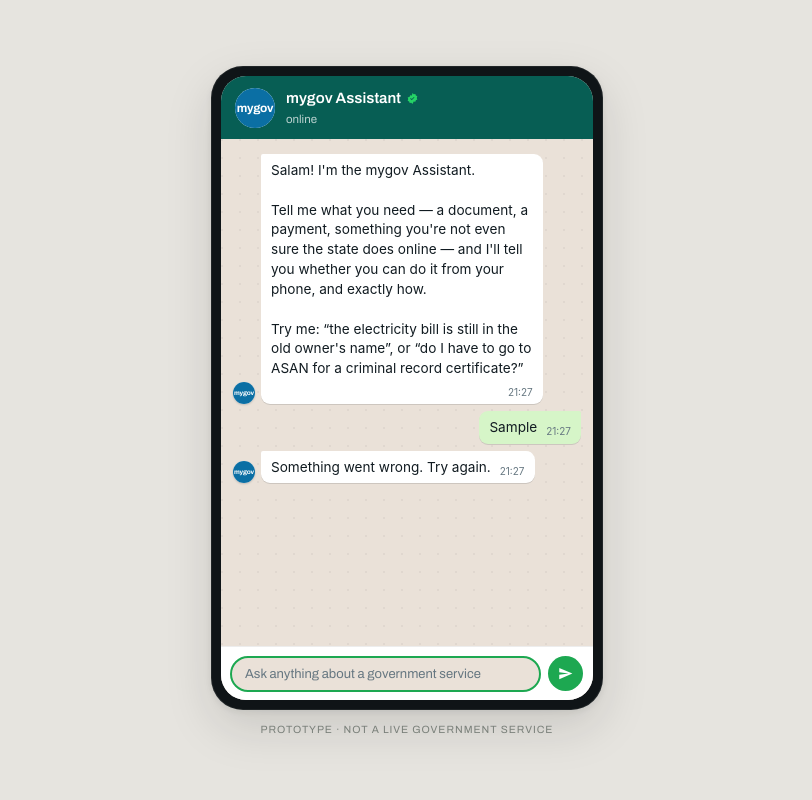
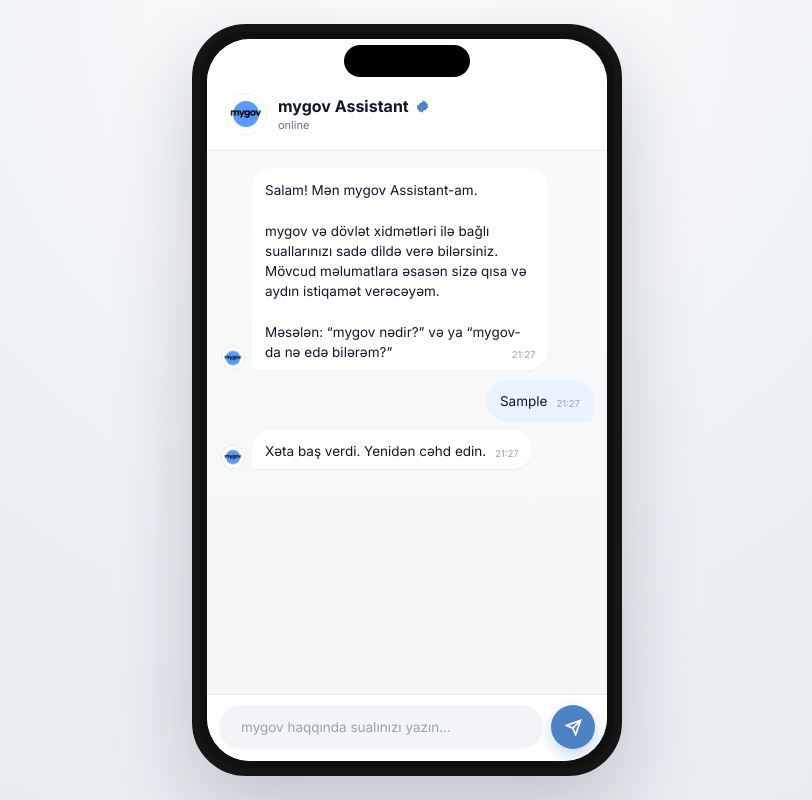
Before and after one commit to m-mehdiyev/mygov-assistant, a website: page index.html in a window 1280 px wide. Both pictures are taken after typing "Sample" into the empty fields and a click on the button "Göndər". Shown: the whole page, without its empty margins (233-1045 px from the left). Drawn offline with Linux system fonts and the light colour scheme; no server answers.

Commit message:
Add files via upload

```diff
--- a/app.js
+++ b/app.js
@@ -1,6 +1,6 @@
 // Front end. Talks to /api/chat — never to a model directly, and holds no key.
 
-const LOGO = '<svg viewBox="0 0 64 64" role="img" aria-label="mygov"><rect width="64" height="64" rx="14" fill="#0B6FA4"/><text x="32" y="39" font-family="Archivo,Arial,sans-serif" font-size="19" font-weight="700" fill="#fff" text-anchor="middle" letter-spacing="-0.5">mygov</text></svg>';
+const LOGO = '<img src="/mygovaz_logo.jpeg" alt="mygov">';
 // ^ Placeholder wordmark. Replace this whole string with the real mygov SVG
 //   (or swap the .ava / .mini contents for an <img src="/logo.svg">).
 
@@ -99,10 +99,10 @@ async function ask(text) {
 
     if (!r.ok) {
       const msg = {
-        rate_limited: 'A lot of messages at once — give it a moment and ask again.',
-        server_not_configured: 'This demo is not finished being set up yet.',
-        upstream_error: 'I could not reach the assistant just now. Try again.',
-      }[data.error] || 'Something went wrong. Try again.';
+        rate_limited: 'Çox qısa vaxtda çoxlu mesaj göndərildi. Bir az sonra yenidən cəhd edin.',
+        server_not_configured: 'Assistant hələ tam konfiqurasiya edilməyib.',
+        upstream_error: 'Hazırda assistant-a qoşulmaq mümkün olmadı. Yenidən cəhd edin.',
+      }[data.error] || 'Xəta baş verdi. Yenidən cəhd edin.';
       stamp(row('in'), msg, null);
       return;
     }
@@ -111,7 +111,7 @@ async function ask(text) {
     turns.push({ role: 'assistant', content: data.text || '' });
   } catch (e) {
     typingOff();
-    stamp(row('in'), 'Connection lost. Check your network and try again.', null);
+    stamp(row('in'), 'Bağlantı kəsildi. İnternet bağlantınızı yoxlayıb yenidən cəhd edin.', null);
   } finally {
     typingOff();
     busy = false;
@@ -129,7 +129,7 @@ form.addEventListener('submit', (e) => {
 
 stamp(
   row('in'),
-  "Salam! I'm the mygov Assistant.\n\nTell me what you need — a document, a payment, something you're not even sure the state does online — and I'll tell you whether you can do it from your phone, and exactly how.\n\nTry me: “the electricity bill is still in the old owner's name”, or “do I have to go to ASAN for a criminal record certificate?”",
+  "Salam! Mən mygov Assistant-am.\n\nmygov və dövlət xidmətləri ilə bağlı suallarınızı sadə dildə verə bilərsiniz. Mövcud məlumatlara əsasən sizə qısa və aydın istiqamət verəcəyəm.\n\nMəsələn: “mygov nədir?” və ya “mygov-da nə edə bilərəm?”",
   null
 );
 box.focus();
--- a/index.html
+++ b/index.html
@@ -1,134 +1,37 @@
 <!doctype html>
-<html lang="en">
+<html lang="az">
 <head>
 <meta charset="utf-8">
-<meta name="viewport" content="width=device-width, initial-scale=1">
+<meta name="viewport" content="width=device-width, initial-scale=1, viewport-fit=cover">
 <title>mygov Assistant</title>
-<meta name="description" content="Ask about any government service in your own words. A prototype guidance assistant for mygov.">
-
-<!-- Link preview (WhatsApp, Telegram, Slack, LinkedIn). Replace the image URL
-     with a real 1200x630 PNG hosted at /preview.png once you add one. -->
-<meta property="og:type" content="website">
-<meta property="og:site_name" content="mygov">
-<meta property="og:title" content="mygov Assistant">
-<meta property="og:description" content="Ask about any government service in your own words — the assistant tells you whether you can do it from your phone, and how.">
-<meta property="og:image" content="/preview.png">
-<meta name="twitter:card" content="summary_large_image">
-<meta name="twitter:title" content="mygov Assistant">
-<meta name="twitter:description" content="Ask about any government service in your own words.">
-<meta name="twitter:image" content="/preview.png">
+<meta name="description" content="mygov haqqında suallarınıza sadə və aydın cavablar.">
 <link rel="icon" href="/favicon.svg" type="image/svg+xml">
-<link rel="stylesheet" href="https://fonts.googleapis.com/css2?family=Archivo:wght@400;500;600;700&display=swap">
+<link rel="stylesheet" href="https://fonts.googleapis.com/css2?family=Inter:wght@400;500;600;700&display=swap">
 <style>
-:root{
-  --ground:#E6E4DF; --ink-3:#7A807A; --line:#D6D3CC;
-  --wa-head:#075E54; --wa-bg:#EAE1D8; --wa-in:#FFFFFF; --wa-out:#D6F5C8;
-  --wa-ink:#111B21; --wa-meta:#667781; --wa-green:#1DA851;
-  --chip:#FFFFFF; --chip-ink:#0B6FA4; --chip-line:#CFE3EE;
-  --shadow:0 2px 6px rgba(20,26,22,.07),0 18px 48px rgba(20,26,22,.13);
-}
-@media (prefers-color-scheme:dark){
-  :root:not([data-theme="light"]){
-    --ground:#15181A; --ink-3:#818885; --line:#31373A;
-    --wa-head:#1F2C33; --wa-bg:#0B141A; --wa-in:#1F2C33; --wa-out:#005C4B;
-    --wa-ink:#E9EDEF; --wa-meta:#8696A0; --wa-green:#25D366;
-    --chip:#1F2C33; --chip-ink:#53BDEB; --chip-line:#2A3942;
-    --shadow:0 2px 6px rgba(0,0,0,.4),0 18px 48px rgba(0,0,0,.5);
-  }
-}
-:root[data-theme="dark"]{
-  --ground:#15181A; --ink-3:#818885; --line:#31373A;
-  --wa-head:#1F2C33; --wa-bg:#0B141A; --wa-in:#1F2C33; --wa-out:#005C4B;
-  --wa-ink:#E9EDEF; --wa-meta:#8696A0; --wa-green:#25D366;
-  --chip:#1F2C33; --chip-ink:#53BDEB; --chip-line:#2A3942;
-  --shadow:0 2px 6px rgba(0,0,0,.4),0 18px 48px rgba(0,0,0,.5);
-}
-*{box-sizing:border-box}
-body{background:var(--ground);color:var(--wa-ink);
-  font-family:Archivo,-apple-system,"Segoe UI",Roboto,sans-serif;line-height:1.5;
-  min-height:100vh;display:flex;flex-direction:column;align-items:center;justify-content:center;
-  gap:12px;padding:20px 14px 16px}
-
-.phone{background:#0F1417;border-radius:32px;padding:9px;box-shadow:var(--shadow);
-  border:1px solid rgba(255,255,255,.07);width:100%;max-width:392px}
-.screen{border-radius:25px;overflow:hidden;background:var(--wa-bg);display:flex;flex-direction:column;
-  height:min(78vh,720px);min-height:460px}
-.wa-top{background:var(--wa-head);color:#fff;padding:11px 14px;display:flex;align-items:center;gap:11px;flex-shrink:0}
-.ava{width:40px;height:40px;border-radius:50%;background:#fff;display:grid;place-items:center;flex-shrink:0;overflow:hidden}
-.ava svg{width:40px;height:40px}
-.wa-name{font-size:15px;font-weight:600;display:flex;align-items:center;gap:5px}
-.verified{width:13px;height:13px;flex-shrink:0}
-.wa-status{font-size:11.5px;opacity:.72;margin-top:1px}
-
-.thread{flex:1;overflow-y:auto;padding:15px 12px 12px;display:flex;flex-direction:column;gap:7px;
-  background-image:radial-gradient(circle at 1px 1px,rgba(0,0,0,.045) 1px,transparent 0);background-size:18px 18px}
-.row{display:flex;gap:6px;align-items:flex-end;max-width:89%}
-.row.out{align-self:flex-end}
-.row.in{align-self:flex-start}
-.mini{width:22px;height:22px;border-radius:50%;background:#fff;flex-shrink:0;overflow:hidden;
-  box-shadow:0 1px 2px rgba(11,20,26,.18)}
-.mini svg{width:22px;height:22px}
-.msg{padding:7px 10px 6px;border-radius:9px;font-size:13.6px;line-height:1.46;color:var(--wa-ink);
-  box-shadow:0 1px .5px rgba(11,20,26,.13);font-family:-apple-system,"Segoe UI",Roboto,sans-serif;
-  white-space:pre-line;animation:pop .2s ease-out;overflow-wrap:break-word;min-width:0}
-@keyframes pop{from{opacity:0;transform:translateY(6px)}to{opacity:1;transform:none}}
-@media(prefers-reduced-motion:reduce){.msg{animation:none}}
-.row.in .msg{background:var(--wa-in);border-top-left-radius:2px}
-.row.out .msg{background:var(--wa-out);border-top-right-radius:2px}
-.msg b{font-weight:600}
-.tstamp{font-size:10px;color:var(--wa-meta);float:right;margin:6px 0 -2px 9px}
-
-.golink{display:flex;align-items:center;gap:8px;margin-top:9px;padding:9px 11px;border-radius:8px;
-  background:var(--chip);border:1px solid var(--chip-line);color:var(--chip-ink);
-  text-decoration:none;font-size:12.5px;font-weight:600;line-height:1.35}
-.golink:hover{filter:brightness(.97);text-decoration:underline}
-.golink:focus-visible{outline:2px solid var(--wa-green);outline-offset:2px}
-.golink svg{flex-shrink:0}
-
-.typing{align-self:flex-start;background:var(--wa-in);border-radius:9px;border-top-left-radius:2px;
-  padding:11px 13px;display:flex;gap:4px;box-shadow:0 1px .5px rgba(11,20,26,.13);margin-left:28px}
-.typing i{width:6px;height:6px;border-radius:50%;background:var(--wa-meta);animation:bl 1.1s infinite}
-.typing i:nth-child(2){animation-delay:.16s}.typing i:nth-child(3){animation-delay:.32s}
-@keyframes bl{0%,60%,100%{opacity:.3}30%{opacity:1}}
-
-.wa-bar{background:var(--wa-in);padding:9px 10px;display:flex;align-items:center;gap:8px;flex-shrink:0;
-  border-top:1px solid rgba(0,0,0,.07)}
-#box{flex:1;background:var(--wa-bg);border:none;border-radius:18px;padding:10px 14px;font-size:13px;
-  color:var(--wa-ink);font-family:inherit;min-width:0}
-#box:focus{outline:2px solid var(--wa-green);outline-offset:-1px}
-#box::placeholder{color:var(--wa-meta)}
-#send{width:35px;height:35px;border-radius:50%;background:var(--wa-green);display:grid;place-items:center;
-  flex-shrink:0;border:none;cursor:pointer}
-#send:disabled{opacity:.45;cursor:default}
-#send:focus-visible{outline:2px solid var(--chip-ink);outline-offset:2px}
-
-.foot{font-size:10.5px;letter-spacing:.09em;text-transform:uppercase;color:var(--ink-3);
-  text-align:center;flex-shrink:0}
+:root{--bg:#eef1f5;--ink:#101828;--muted:#667085;--line:#e4e7ec;--head:#ffffff;--chat:#f6f7f9;--in:#fff;--out:#e9f2ff;--accent:#4d82c5;--shadow:0 28px 80px rgba(15,23,42,.20)}
+*{box-sizing:border-box}html,body{margin:0;min-height:100%;font-family:Inter,-apple-system,BlinkMacSystemFont,"Segoe UI",sans-serif}
+body{min-height:100vh;background:radial-gradient(circle at top,#fff 0,#eef1f5 48%,#e6e9ee 100%);display:grid;place-items:center;padding:24px;color:var(--ink)}
+.phone{width:min(100%,430px);height:min(860px,calc(100vh - 48px));min-height:600px;background:#101010;border:8px solid #151515;border-radius:54px;padding:7px;box-shadow:var(--shadow);position:relative}
+.phone:before{content:"";position:absolute;top:13px;left:50%;transform:translateX(-50%);width:126px;height:32px;background:#000;border-radius:20px;z-index:4}
+.screen{height:100%;border-radius:43px;overflow:hidden;background:var(--chat);display:flex;flex-direction:column;position:relative}
+.wa-top{padding:54px 18px 15px;background:rgba(255,255,255,.94);backdrop-filter:blur(18px);border-bottom:1px solid var(--line);display:flex;align-items:center;gap:11px;flex-shrink:0}
+.ava{width:42px;height:42px;border-radius:50%;background:#fff;display:grid;place-items:center;overflow:hidden;border:1px solid #eef0f2}.ava img,.mini img{width:100%;height:100%;object-fit:cover}
+.wa-name{font-size:16px;font-weight:700;display:flex;align-items:center;gap:6px}.verified{width:15px;height:15px}.wa-status{font-size:11px;color:var(--muted);margin-top:2px}
+.thread{flex:1;overflow-y:auto;padding:18px 14px 16px;display:flex;flex-direction:column;gap:10px;background:linear-gradient(#f8fafc,#f4f6f8)}
+.row{display:flex;gap:7px;align-items:flex-end;max-width:88%}.row.out{align-self:flex-end}.row.in{align-self:flex-start}.mini{width:24px;height:24px;border-radius:50%;overflow:hidden;background:#fff;flex-shrink:0;border:1px solid var(--line)}
+.msg{padding:11px 13px 8px;border-radius:20px;font-size:13.5px;line-height:1.5;box-shadow:0 1px 2px rgba(16,24,40,.05);white-space:pre-line;overflow-wrap:anywhere}.row.in .msg{background:var(--in);border-bottom-left-radius:5px}.row.out .msg{background:var(--out);border-bottom-right-radius:5px}.msg b{font-weight:700}.tstamp{font-size:9.5px;color:#98a2b3;float:right;margin:6px 0 -2px 9px}
+.golink{display:flex;align-items:center;gap:8px;margin-top:9px;padding:10px 12px;border-radius:13px;background:#fff;border:1px solid #dbe7f5;color:#346cae;text-decoration:none;font-size:12px;font-weight:700}.golink:hover{text-decoration:underline}
+.typing{align-self:flex-start;background:#fff;border-radius:18px;border-bottom-left-radius:5px;padding:12px 14px;display:flex;gap:5px;margin-left:31px}.typing i{width:6px;height:6px;border-radius:50%;background:#98a2b3;animation:bl 1.1s infinite}.typing i:nth-child(2){animation-delay:.16s}.typing i:nth-child(3){animation-delay:.32s}@keyframes bl{0%,60%,100%{opacity:.3}30%{opacity:1}}
+.wa-bar{padding:10px 12px max(12px,env(safe-area-inset-bottom));background:rgba(255,255,255,.94);backdrop-filter:blur(18px);display:flex;gap:8px;border-top:1px solid var(--line);flex-shrink:0}.input-wrap{flex:1;background:#f2f4f7;border-radius:24px;display:flex;align-items:center;padding-left:14px}#box{width:100%;border:0;outline:0;background:transparent;padding:12px 8px;font-size:13.5px;color:var(--ink);font-family:inherit}#box::placeholder{color:#98a2b3}#send{width:44px;height:44px;border:0;border-radius:50%;background:var(--accent);color:#fff;display:grid;place-items:center;cursor:pointer;box-shadow:0 6px 16px rgba(77,130,197,.30)}#send:disabled{opacity:.45}.foot{display:none}
+@media(max-width:520px){body{padding:0;background:#fff}.phone{width:100%;height:100vh;min-height:100vh;border:0;border-radius:0;padding:0;box-shadow:none}.phone:before{top:8px}.screen{border-radius:0}.wa-top{padding-top:48px}}
 </style>
-<style>body{margin:0}</style>
 </head>
 <body>
-<div class="phone">
-  <div class="screen">
-    <div class="wa-top">
-      <div class="ava" id="ava"></div>
-      <div>
-        <div class="wa-name">mygov Assistant
-          <svg class="verified" viewBox="0 0 24 24" fill="#25D366" aria-hidden="true"><path d="M12 2l2.2 2.1 3-.4 1 2.9 2.7 1.4-1 2.9 1 2.9-2.7 1.4-1 2.9-3-.4L12 22l-2.2-2.1-3 .4-1-2.9L3.1 16l1-2.9-1-2.9L6.8 8.8l1-2.9 3 .4z"/><path d="M10.6 15.3l-2.9-2.9 1.1-1.1 1.8 1.8 4-4 1.1 1.1z" fill="#075E54"/></svg>
-        </div>
-        <div class="wa-status" id="status">online</div>
-      </div>
-    </div>
-    <div class="thread" id="thread" aria-live="polite"></div>
-    <form class="wa-bar" id="form">
-      <input id="box" autocomplete="off" placeholder="Ask anything about a government service">
-      <button id="send" type="submit" aria-label="Send">
-        <svg width="15" height="15" viewBox="0 0 24 24" fill="#fff" aria-hidden="true"><path d="M2 21l21-9L2 3v7l15 2-15 2z"/></svg>
-      </button>
-    </form>
-  </div>
-</div>
-<div class="foot">Prototype · not a live government service</div>
+<div class="phone"><div class="screen">
+<div class="wa-top"><div class="ava" id="ava"></div><div><div class="wa-name">mygov Assistant <svg class="verified" viewBox="0 0 24 24" fill="#4d82c5" aria-hidden="true"><path d="M12 2l2.2 2.1 3-.4 1 2.9 2.7 1.4-1 2.9 1 2.9-2.7 1.4-1 2.9-3-.4L12 22l-2.2-2.1-3 .4-1-2.9L3.1 16l1-2.9-1-2.9L6.8 8.8l1-2.9 3 .4z"/></svg></div><div class="wa-status" id="status">onlayn</div></div></div>
+<div class="thread" id="thread" aria-live="polite"></div>
+<form class="wa-bar" id="form"><div class="input-wrap"><input id="box" autocomplete="off" placeholder="mygov haqqında sualınızı yazın..."></div><button id="send" type="submit" aria-label="Göndər"><svg width="17" height="17" viewBox="0 0 24 24" fill="none" stroke="currentColor" stroke-width="2.4"><path d="M22 2 11 13"/><path d="m22 2-7 20-4-9-9-4Z"/></svg></button></form>
+</div></div>
+<div class="foot">mygov Assistant</div>
 <script src="/app.js"></script>
-</body>
-</html>
+</body></html>
```
Also changed, not shown: api/chat.js (+41 -21 lines), mygovaz_logo.jpeg (added).
